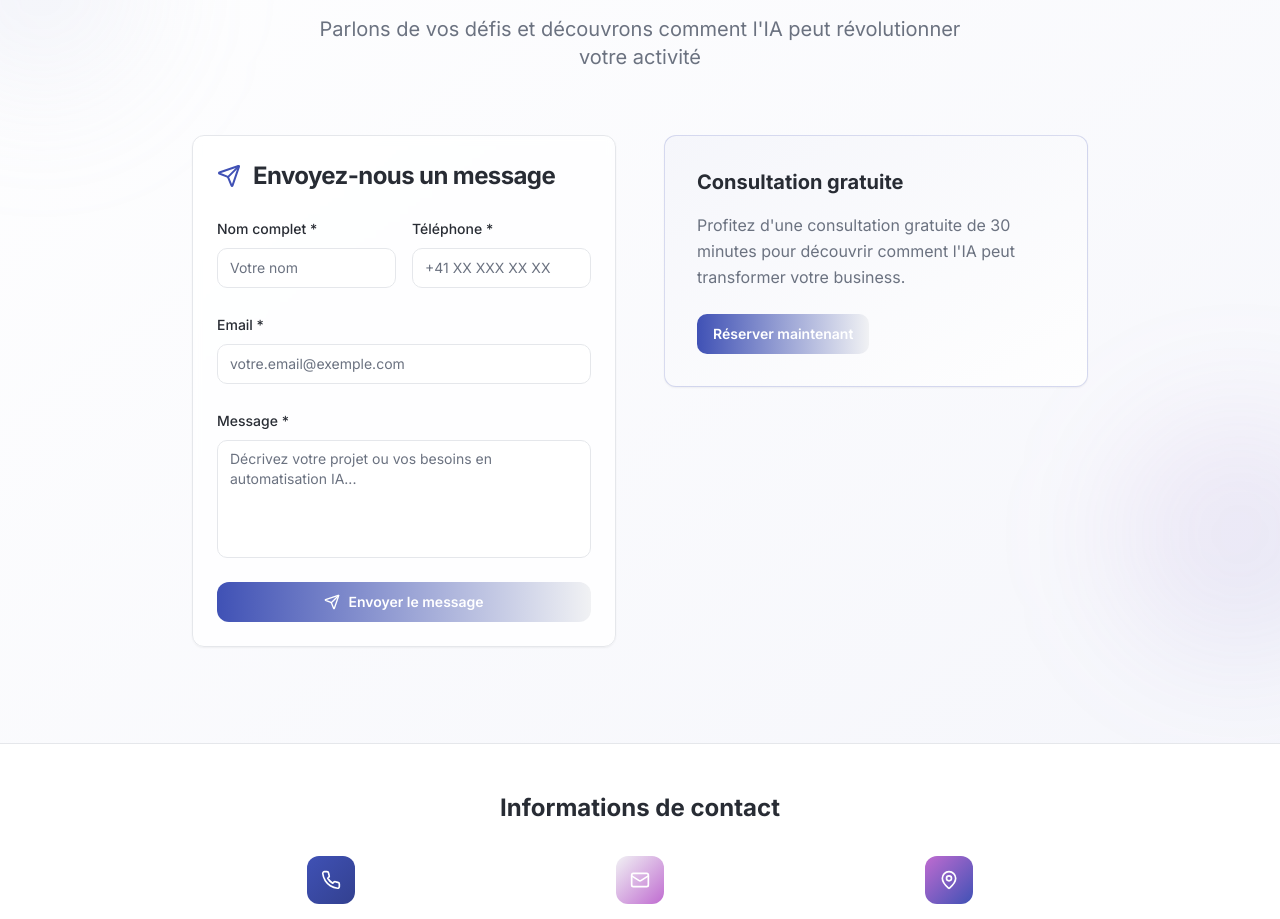
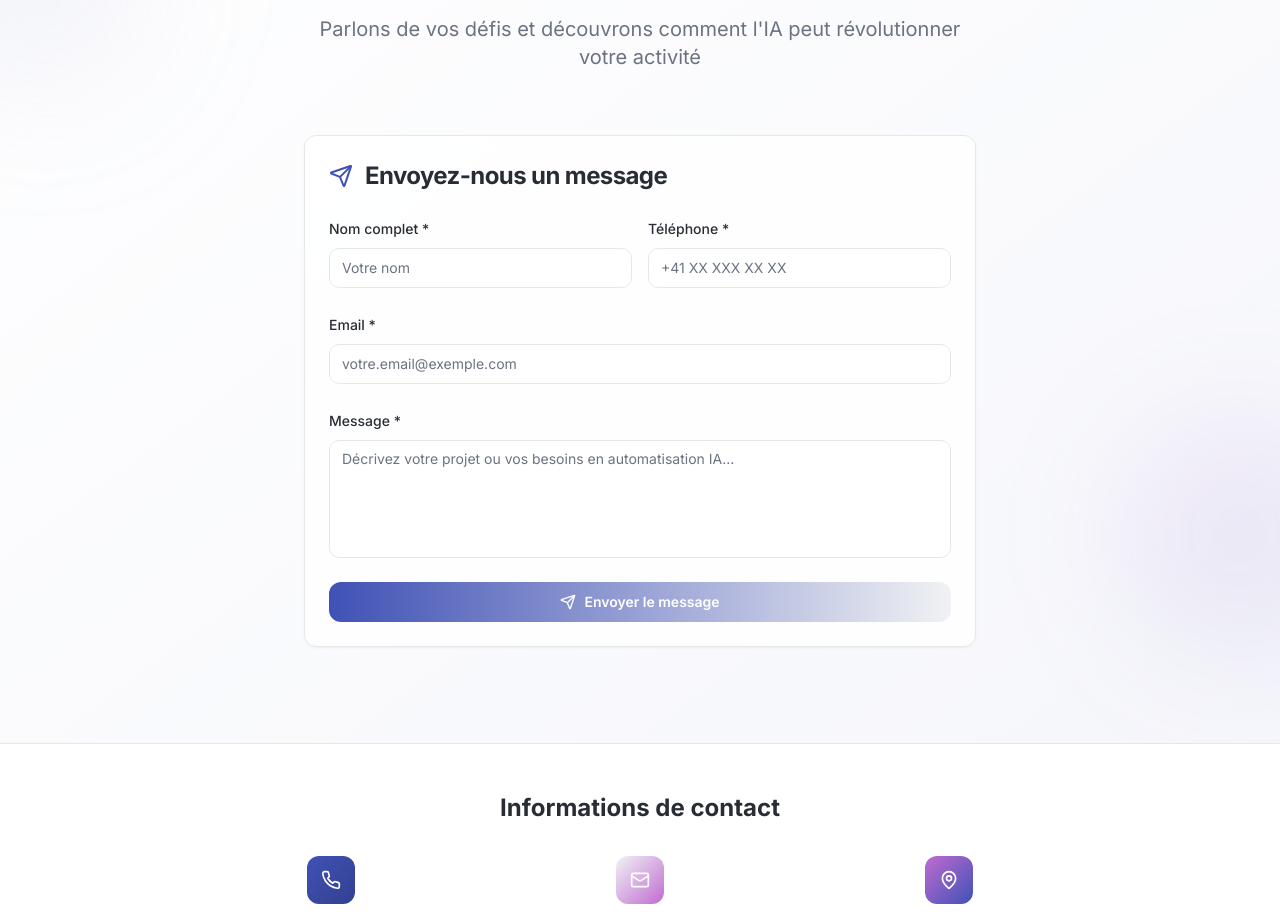
Before and after one commit to moni-sarah/aivo-agency-tech, a React (Vite) app: page / in a window 1280 px wide. Shown: the part 4260-5179 px from the top of the page. Built offline with nearby package versions, Linux system fonts and the light colour scheme.

Commit message:
Remove contact section card

```diff
--- a/src/components/ContactSection.tsx
+++ b/src/components/ContactSection.tsx
@@ -83,7 +83,7 @@ export const ContactSection = () => {
             </p>
           </div>
 
-          <div className="grid lg:grid-cols-2 gap-12 items-start max-w-4xl mx-auto">
+          <div className="max-w-2xl mx-auto">
             {/* Contact Form */}
             <div className="animate-slide-in-left">
               <Card className="shadow-elegant hover:shadow-glow transition-all duration-500 border-border bg-card/80 backdrop-blur-sm">
@@ -181,21 +181,6 @@ export const ContactSection = () => {
                 </CardContent>
               </Card>
             </div>
-
-            {/* Call to Action */}
-            <div className="animate-slide-in-right">
-              <Card className="p-8 bg-gradient-to-br from-primary/5 to-secondary/5 border border-primary/20 shadow-elegant">
-                <h3 className="text-xl font-bold mb-4 text-foreground">
-                  {t('contact.cta.title')}
-                </h3>
-                <p className="text-muted-foreground mb-6 leading-relaxed">
-                  {t('contact.cta.description')}
-                </p>
-                <Button className="bg-gradient-to-r from-primary to-secondary hover:from-primary/90 hover:to-secondary/90 text-white font-semibold">
-                  {t('contact.cta.button')}
-                </Button>
-              </Card>
-            </div>
           </div>
         </div>
       </div>
```
